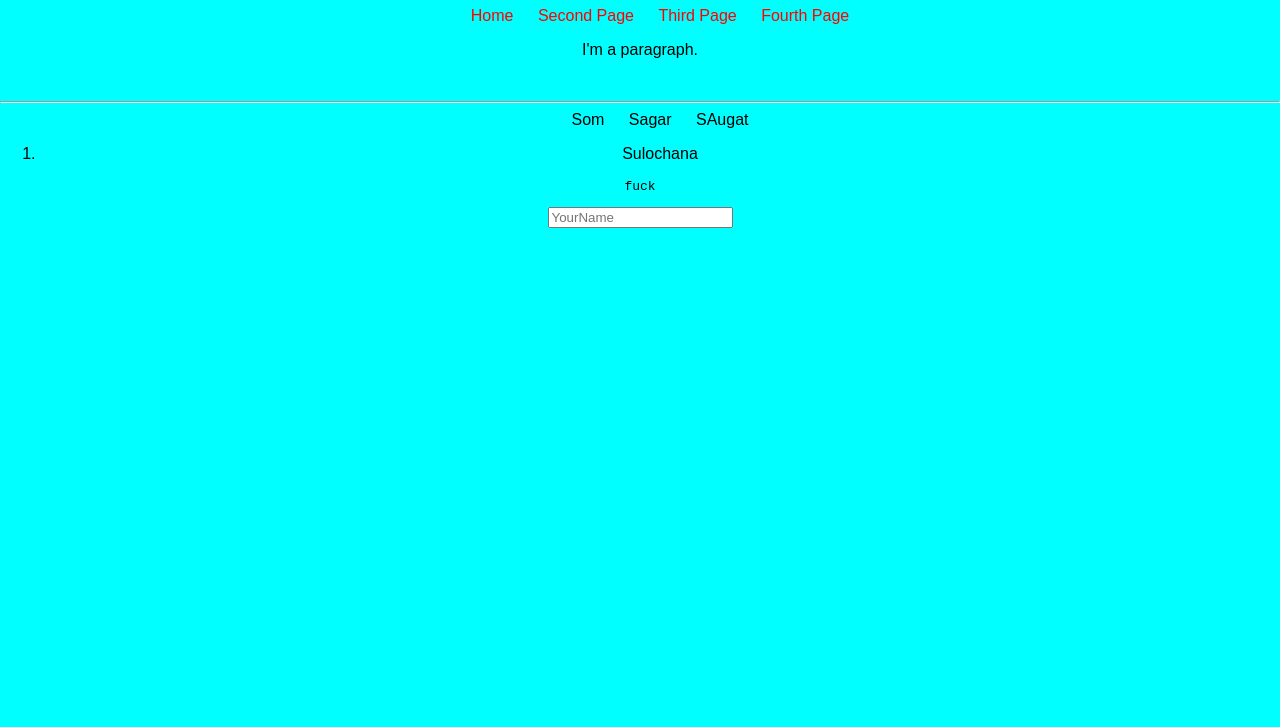
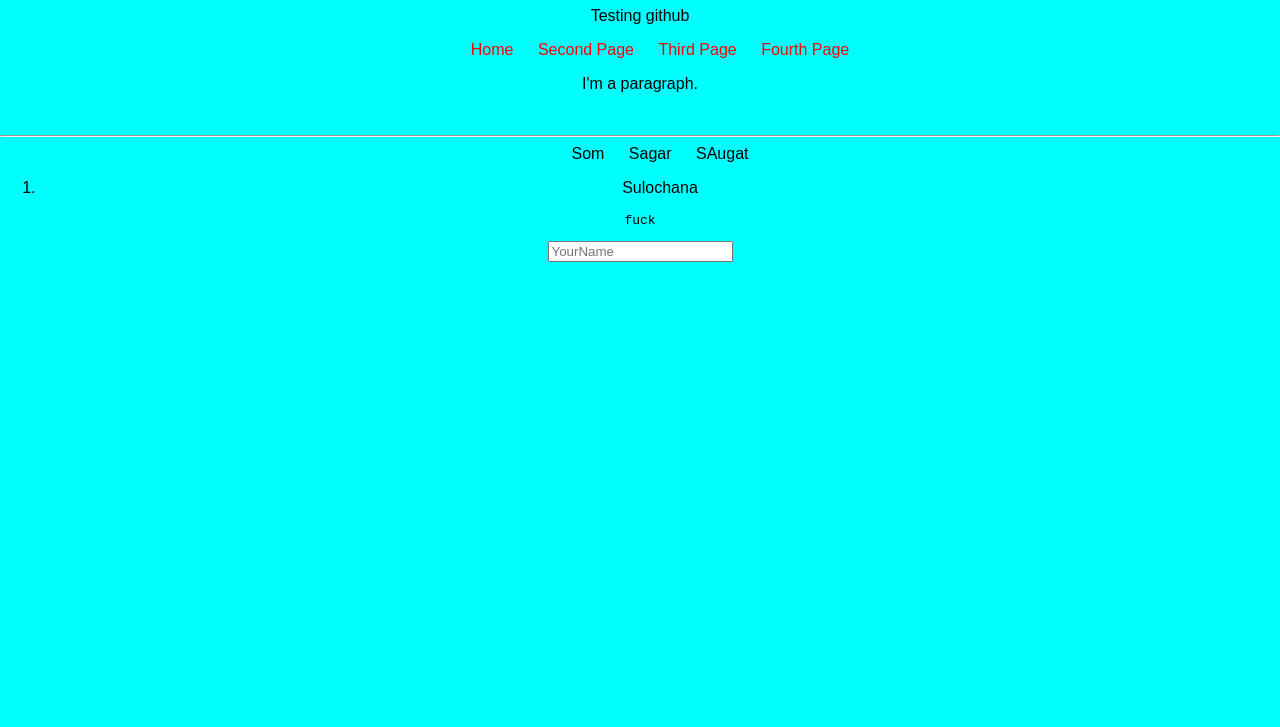
Before and after one commit to sombikram/test-repo, a plain HTML site: page index.html in a window 1280 px wide. Shown: the part 73-800 px from the top of the page. Drawn offline with Linux system fonts and the light colour scheme.

Commit message:
added testing github paragraph

```diff
--- a/index.html
+++ b/index.html
@@ -9,6 +9,7 @@
 </head>
 <body>
     <h1>Welcome to my page</h1>
+    <p>Testing github</p>
     <ul>
         <li><a href="index.html">Home</a></li>
         <li><a href="second.html">Second Page</a></li>
```
